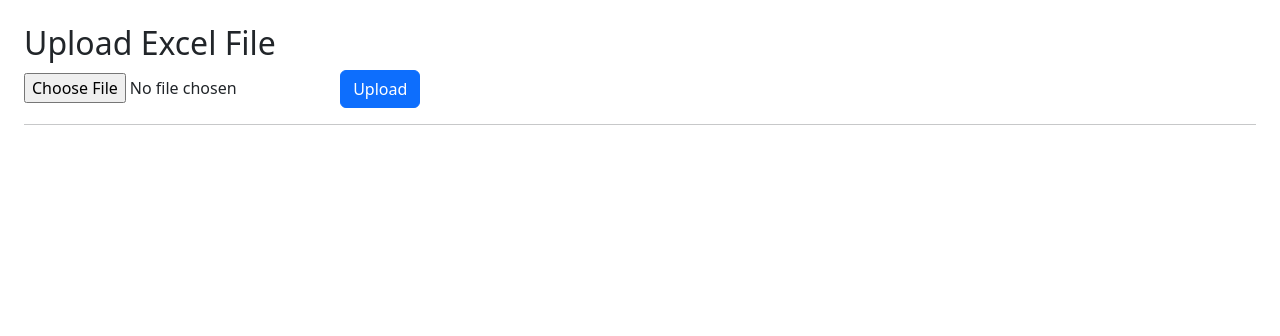
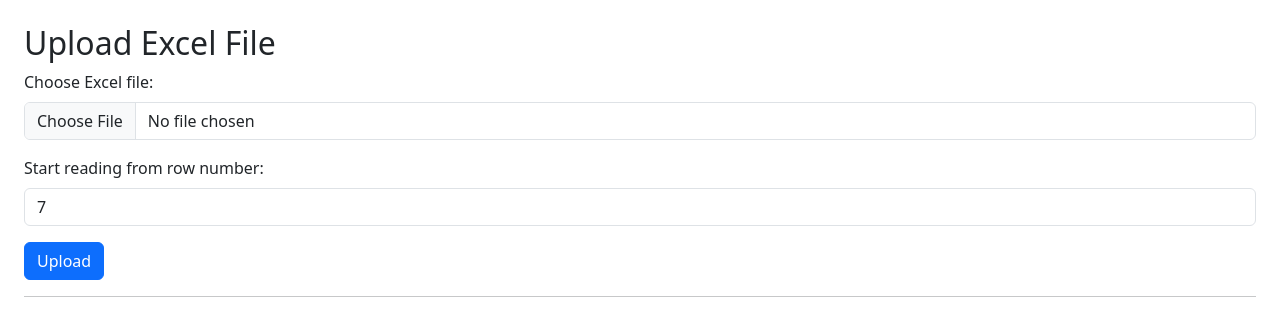
Before and after one commit to abhi1302/excel-viewer, a Flask app: page / in a window 1280 px wide. Shown: the top 336 px of the page. Run offline with Flask 3, Linux system fonts and the light colour scheme.

Commit message:
Merge updated code from enhanced ZIP (row selector, download, gunicorn)

```diff
--- a/app.py
+++ b/app.py
@@ -1,6 +1,7 @@
 from flask import Flask, request, render_template, send_file
 import pandas as pd
 import io
+import os
 
 app = Flask(__name__)
 
@@ -11,19 +12,16 @@ def index():
 
     if request.method == 'POST':
         file = request.files['file']
+        start_row = int(request.form.get('start_row', 7))
         if file and file.filename.endswith(('.xls', '.xlsx')):
-            df = pd.read_excel(file)
-
-            # Example of formatting/mapping: uppercasing all column names
+            df = pd.read_excel(file, skiprows=start_row - 1)
             df.columns = [col.upper() for col in df.columns]
 
-            # Save processed Excel to memory
             output = io.BytesIO()
             with pd.ExcelWriter(output, engine='openpyxl') as writer:
                 df.to_excel(writer, index=False, sheet_name='Processed')
             output.seek(0)
 
-            # Store output in a Flask global for downloading
             global processed_excel
             processed_excel = output
 
@@ -37,6 +35,5 @@ def download():
     return send_file(processed_excel, download_name="processed_ratecard.xlsx", as_attachment=True)
 
 if __name__ == '__main__':
-    import os
     port = int(os.environ.get('PORT', 10000))
     app.run(host='0.0.0.0', port=port)
--- a/templates/index.html
+++ b/templates/index.html
@@ -7,7 +7,14 @@
 <body class="p-4">
   <h2>Upload Excel File</h2>
   <form method="post" enctype="multipart/form-data">
-    <input type="file" name="file" accept=".xls,.xlsx" required>
+    <div class="mb-3">
+      <label for="file" class="form-label">Choose Excel file:</label>
+      <input type="file" name="file" accept=".xls,.xlsx" class="form-control" required>
+    </div>
+    <div class="mb-3">
+      <label for="start_row" class="form-label">Start reading from row number:</label>
+      <input type="number" name="start_row" value="7" min="1" class="form-control" required>
+    </div>
     <button type="submit" class="btn btn-primary">Upload</button>
   </form>
   <hr>
```
Also changed, not shown: render.yaml (line endings or trailing spaces), 2 other files.
